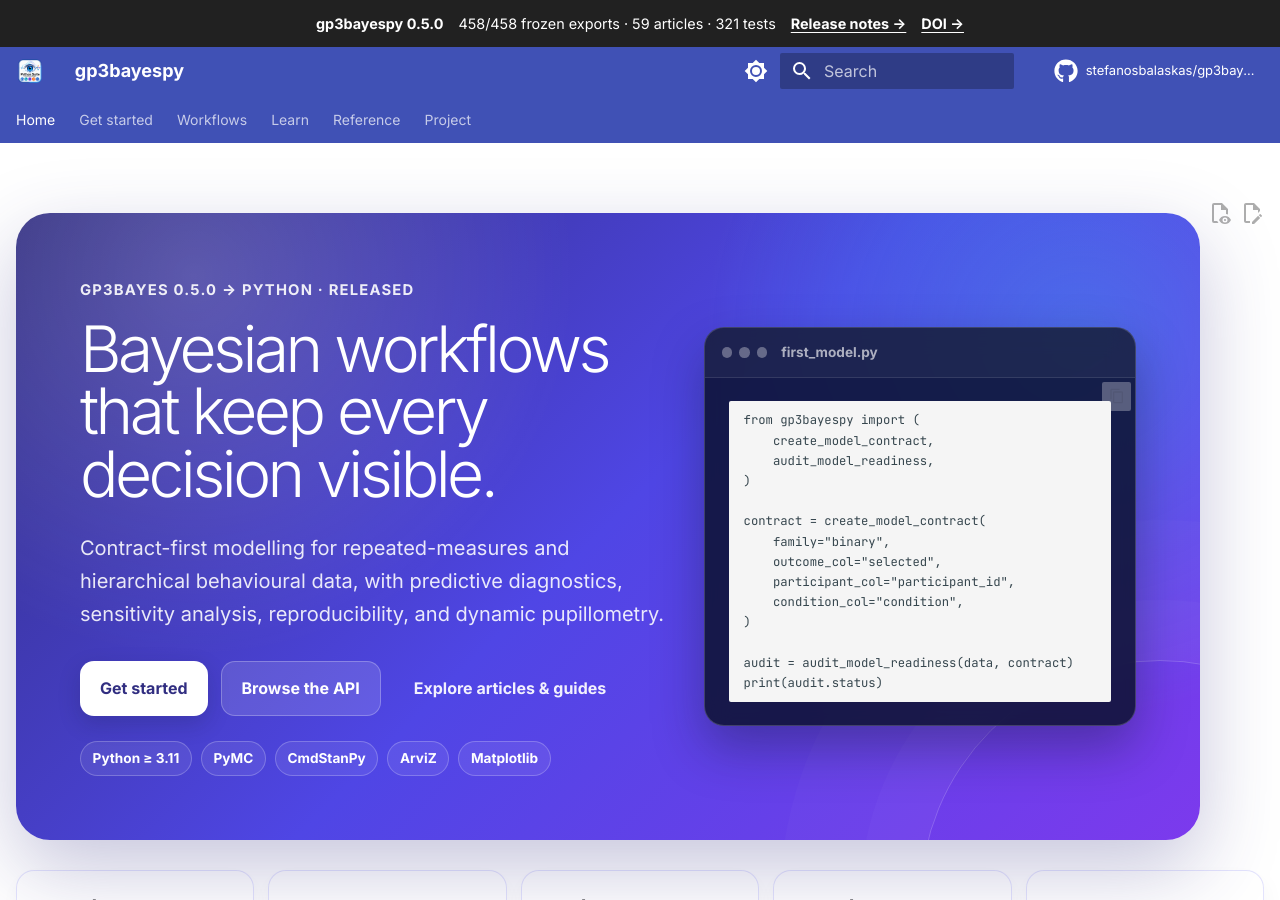
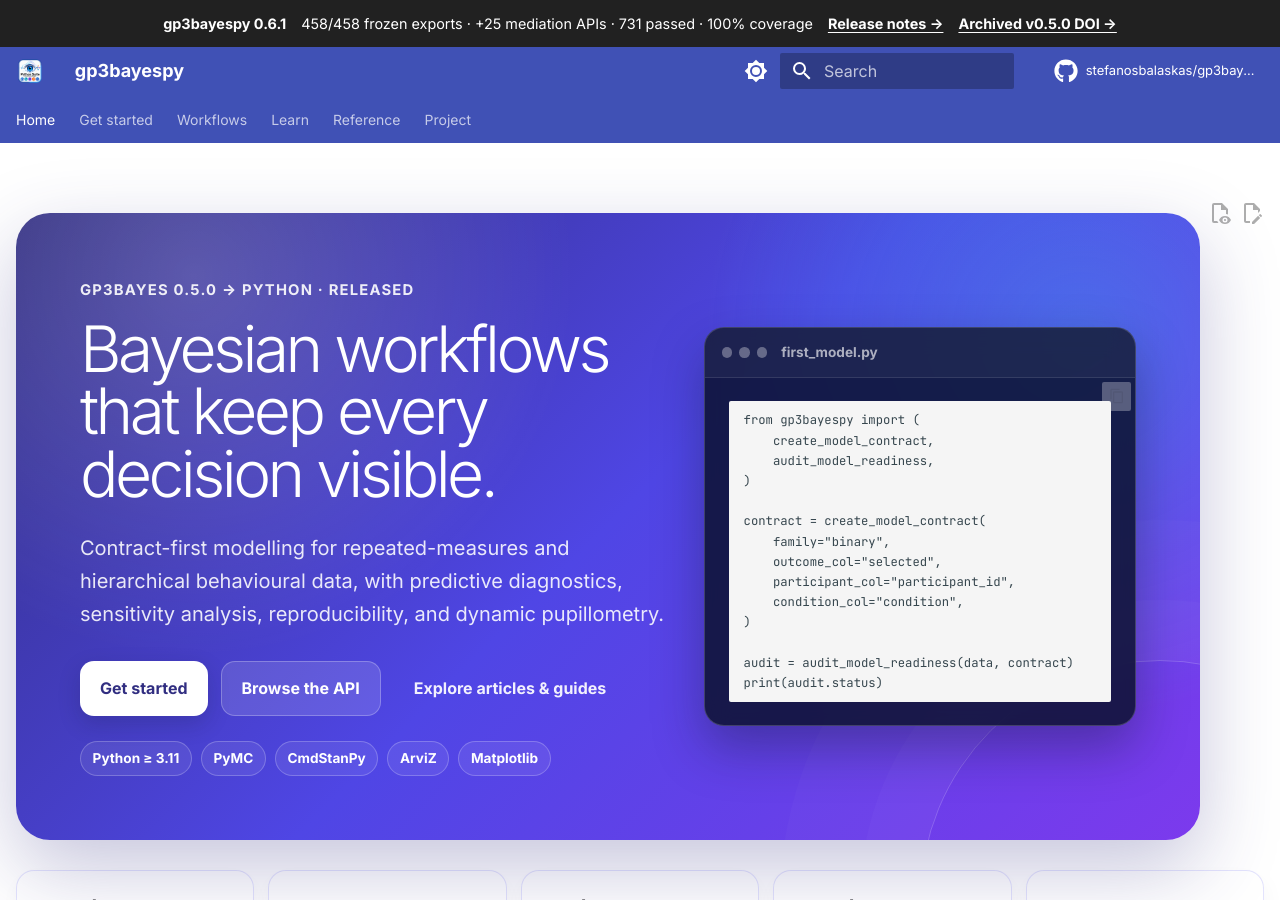
Before and after one commit to stefanosbalaskas/gp3bayespy, an MkDocs documentation site: the page built from docs/index.md, in a window 1280 px wide and 900 px high. Built offline with MkDocs 1.6.1 and Material for MkDocs 9.7.7, drawn with Linux system fonts in a browser that asks for light colours; comment, search, counter and statistics services are not loaded.

Commit message:
docs: sync overrides/main.html with v0.6.1 release

```diff
--- a/overrides/main.html
+++ b/overrides/main.html
@@ -15,7 +15,6 @@
   <meta name="description" content="{{ page_description | e }}" />
   <meta name="robots" content="index, follow" />
   <meta name="theme-color" content="#4f46e5" />
-  <meta name="citation_doi" content="10.5281/zenodo.22150746" />
   <meta property="og:type" content="website" />
   <meta property="og:site_name" content="gp3bayespy" />
   <meta property="og:title" content="{{ page_title | striptags | e }}" />
@@ -36,13 +35,13 @@
     "@context": "https://schema.org",
     "@type": "SoftwareSourceCode",
     "name": "gp3bayespy",
-    "version": "0.5.0",
+    "version": "0.6.1",
     "description": "Contract-first Bayesian workflows for hierarchical behavioural data in Python.",
     "codeRepository": "https://github.com/stefanosbalaskas/gp3bayespy",
     "url": "https://stefanosbalaskas.github.io/gp3bayespy/",
     "programmingLanguage": "Python",
     "license": "https://opensource.org/license/mit",
-    "identifier": "https://doi.org/10.5281/zenodo.22150746",
+    "identifier": "https://github.com/stefanosbalaskas/gp3bayespy/releases/tag/v0.6.1",
     "author": {
       "@type": "Person",
       "name": "Stefanos Balaskas",
@@ -55,9 +54,9 @@
 
 {% block announce %}
   <div class="gp-announcement">
-    <strong>gp3bayespy 0.5.0</strong>
-    <span>458/458 frozen exports · 59 articles · 321 tests</span>
+    <strong>gp3bayespy 0.6.1</strong>
+    <span>458/458 frozen exports · +25 mediation APIs · 731 passed · 100% coverage</span>
     <a href="{{ 'release/' | url }}">Release notes →</a>
-    <a href="https://doi.org/10.5281/zenodo.22150746">DOI →</a>
+    <a href="https://doi.org/10.5281/zenodo.22150746">Archived v0.5.0 DOI →</a>
   </div>
 {% endblock %}
```
